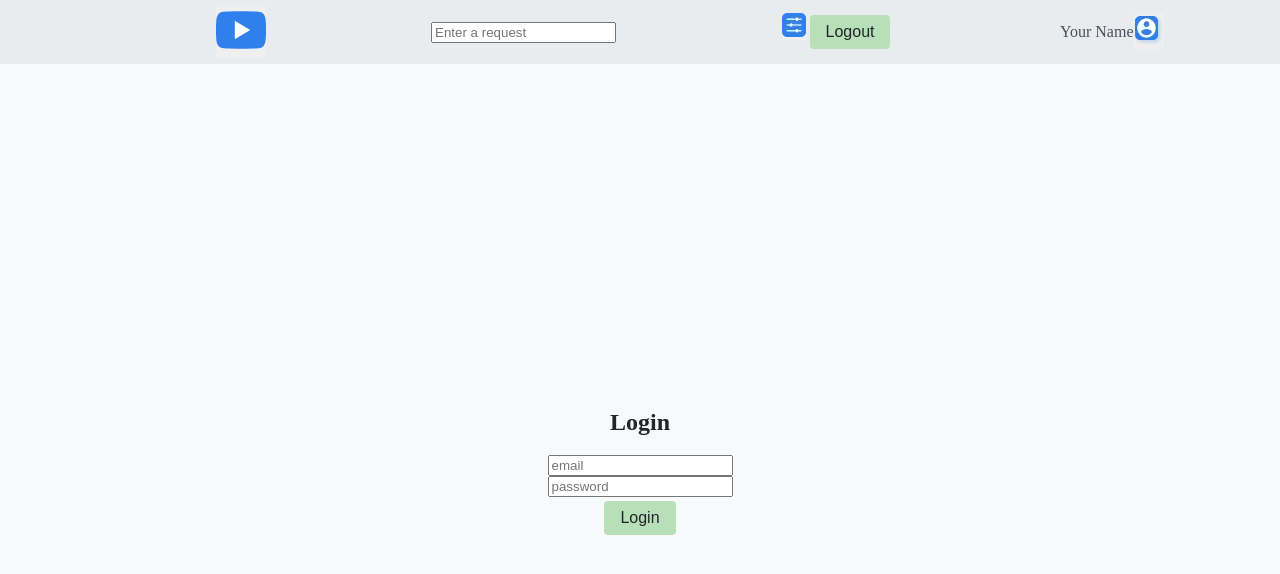
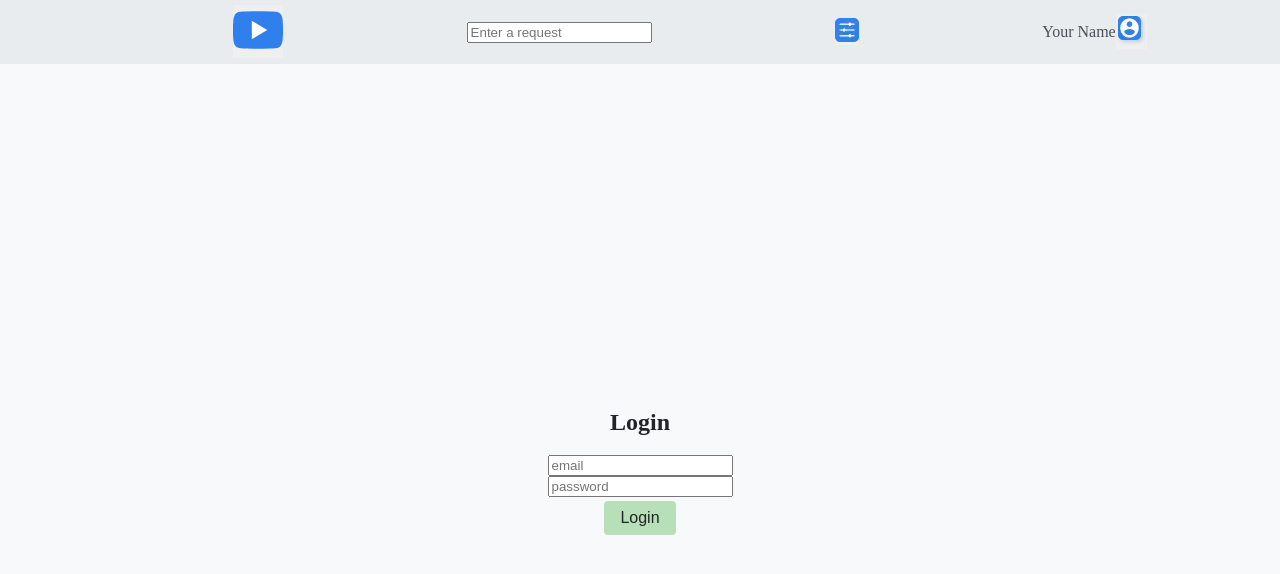
Before and after one commit to VKTRenokh/youtube-client, an Angular app in the folder youtube/: page /login in a window 1280 px wide. Shown: the top 574 px of the page. Built offline with nearby package versions, Linux system fonts and the light colour scheme.

Commit message:
feat: add conditional rednering for logout button in header

```diff
--- a/youtube/src/app/core/components/header/header.component.html
+++ b/youtube/src/app/core/components/header/header.component.html
@@ -35,9 +35,11 @@
         height="24"
       />
     </yt-button>
-    <yt-button aria-label="Logout" (press)="logout()">
-      Logout
-    </yt-button>
+    @if (isAuthorized()) {
+      <yt-button aria-label="Logout" (press)="logout()"
+        >Logout</yt-button
+      >
+    }
   </div>
   <yt-user-info />
 </header>
--- a/youtube/src/app/core/components/header/header.component.ts
+++ b/youtube/src/app/core/components/header/header.component.ts
@@ -19,6 +19,7 @@ import { searchTimeout } from '../../constants/search-timeout.constant'
 import { takeUntilDestroyed } from '@angular/core/rxjs-interop'
 import { isNotNullable } from '../../../shared/utils/is-not-nullable'
 import { stringIsLongerThan } from '../../../shared/utils/string-is-longer-than'
+import { createRederictToQueryParams } from '../../utils/create-rederict-to-query-params'
 
 @Component({
   selector: 'yt-header',
@@ -40,6 +41,7 @@ export class HeaderComponent {
   private router = inject(Router)
 
   public searchString = new FormControl('')
+  public isAuthorized = this.authService.isLogined
 
   public constructor() {
     this.searchString.valueChanges
@@ -68,6 +70,9 @@ export class HeaderComponent {
 
   public logout() {
     this.authService.logout()
-    this.router.navigate(['/login'])
+    this.router.navigate(
+      ['/login'],
+      createRederictToQueryParams(),
+    )
   }
 }
--- a/youtube/src/app/core/constants/search-timeout.constant.ts
+++ b/youtube/src/app/core/constants/search-timeout.constant.ts
@@ -1 +1 @@
-export const searchTimeout = 700
+export const searchTimeout = 600
--- a/youtube/src/app/core/utils/create-login-url-tree.ts
+++ b/youtube/src/app/core/utils/create-login-url-tree.ts
@@ -1,9 +1,8 @@
 import { Router } from '@angular/router'
-import { getCurrentRoute } from './get-current-route'
+import { createRederictToQueryParams } from './create-rederict-to-query-params'
 
 export const createLoginUrlTree = (router: Router) =>
-  router.createUrlTree(['/login'], {
-    queryParams: {
-      rederictTo: getCurrentRoute(),
-    },
-  })
+  router.createUrlTree(
+    ['/login'],
+    createRederictToQueryParams(),
+  )
--- /dev/null
+++ b/youtube/src/app/core/utils/create-rederict-to-query-params.ts
@@ -0,0 +1,7 @@
+import { getCurrentRoute } from './get-current-route'
+
+export const createRederictToQueryParams = () => ({
+  queryParams: {
+    rederictTo: getCurrentRoute(),
+  },
+})
```
